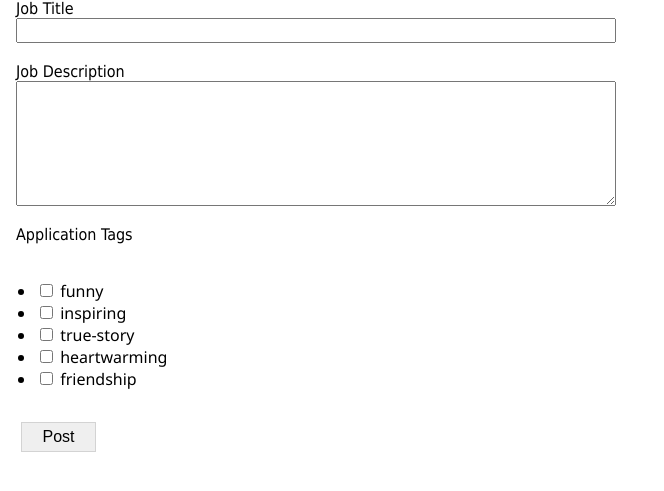
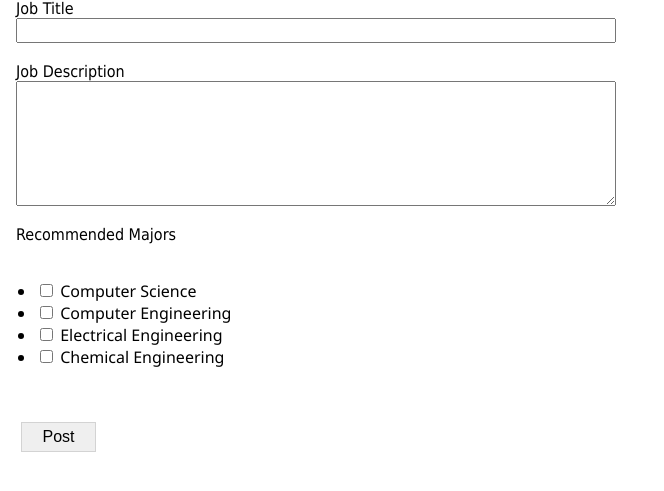
Before and after one commit to Reaganak40/Cpts322Old, a Flask app: template app/View/templates/create.html in a window 1280 px wide. Shown: the part 116-607 px from the top of the page, without its empty margins (0-664 px from the left). Run offline with Flask 2, Linux system fonts and the light colour scheme; the template is opened without the code that fills it: values that come from a table or form of the project are taken from there, others are empty; data comes from the database, SQL or seed files in the repository; some libraries are stand-ins or nearby versions.

Commit message:
Version 0.2.9 - Major database revisions. Faculty and Student now children of User. Tag realtionship has been made into a 'major' relationship with posts. Now current_user object type can be Faculty or Student

```diff
--- a/app/Controller/forms.py
+++ b/app/Controller/forms.py
@@ -6,11 +6,11 @@ from wtforms.validators import  DataRequired, Length
 from wtforms.widgets.core import Select
 from wtforms_sqlalchemy.fields import QuerySelectMultipleField
 from wtforms.widgets import ListWidget, CheckboxInput
-from app.Model.models import Post, Tag
+from app.Model.models import Post, Major
 
 
-def all_tags():
-    return Tag.query.all()
+def all_majors():
+    return Major.query.all()
 
 # ================================================================
 #   Name:           Post form
@@ -23,5 +23,5 @@ def all_tags():
 class PostForm(FlaskForm):
     title = StringField('Job Title', validators=[DataRequired()])
     body = TextAreaField("Job Description", [Length(min=0, max = 1500)])
-    tags = QuerySelectMultipleField( 'Application Tags', query_factory= all_tags, get_label= lambda t: t.get_name(), widget=ListWidget(prefix_label=False), option_widget=CheckboxInput() )
+    majors = QuerySelectMultipleField( 'Recommended Majors', query_factory= all_majors, get_label= lambda t: t.get_major_name(), widget=ListWidget(prefix_label=False), option_widget=CheckboxInput() )
     submit = SubmitField('Post')
--- a/app/Model/models.py
+++ b/app/Model/models.py
@@ -13,30 +13,27 @@ def load_user(id):
     return User.query.get(id)
 
 # ================================================================
-# Relationship: Every post can have multiple tags
+# Relationship: Every post can have multiple Majors
 # ================================================================
-postTags = db.Table('postTags',
+postMajors = db.Table('postMajors',
     db.Column('post_id', db.Integer, db.ForeignKey('post.id')),
-    db.Column('tag_id', db.Integer, db.ForeignKey('tag.id')))
+    db.Column('major_id', db.Integer, db.ForeignKey('major.id')))
 def __repr__(self):
-        return '<Post ID: {} , Tag Name: {}>'.format(self.post_id,self.tag_name)
+        return '<Post ID: {} , Major Name: {}>'.format(self.post_id,self.major_name)
 
 # ================================================================
 #   Name:           User Model
 #   Description:    Class Definition for User
-#   Last Changed:   11/11/21
+#   Last Changed:   11/12/21
 #   Changed By:     Reagan Kelley
-#   Change Details: Fixed is_student error
-#                   (was returning false for students)
+#   Change Details: Revised Database Model
 # ================================================================
 class User(UserMixin, db.Model):
     id = db.Column(db.Integer, primary_key = True)
     username = db.Column(db.String(64), unique = True, index = True)
     email = db.Column(db.String(120), unique = True, index = True)
     password_hash = db.Column(db.String(128))
-    posts = db.relationship('Post', backref='writer', lazy = 'dynamic')
-    user_type = db.Column(db.Integer, default = 0)  # default = 0 means Student
-
+    user_type = db.Column(db.Integer)
 
     def __repr__(self):
         return '<Username: {} - {};>'.format(self.id,self.username)
@@ -47,13 +44,39 @@ class User(UserMixin, db.Model):
     def check_password(self,password):
         return check_password_hash(self.password_hash, password)
 
+    def get_user_type(self):
+        if self.user_type == 0:
+            return 'Student'
+        return 'Faculty'
+
+# ================================================================
+#   Name:           Student Model
+#   Description:    Class Definition for Student (Child of User)
+#   Last Changed:   11/12/21
+#   Changed By:     Reagan Kelley
+#   Change Details: Initial Implementation of Student
+# ================================================================
+class Student(User):
+    wsu_id = db.Column(db.Integer, unique = True)
+
+    def __repr__(self):
+        return '<Username: {} - {}; Type: {}; Class-Object Code: 0>'.format(self.id,self.username, self.get_user_type())
+
+# ================================================================
+#   Name:           Faculty Model
+#   Description:    Class Definition for Faculty (Child of User)
+#   Last Changed:   11/12/21
+#   Changed By:     Reagan Kelley
+#   Change Details: Initial Implementation of Faculty
+# ================================================================
+class Faculty(User):
+    posts = db.relationship('Post', backref='writer', lazy = 'dynamic')
+
+    def __repr__(self):
+        return '<Username: {} - {}; Type: {}; Class-Object Code: 1>'.format(self.id,self.username, self.get_user_type())
+
     def get_user_posts(self):
         return self.posts
-
-    def is_student(self):
-        if self.user_type == 0:
-            return True
-        return False
 
 # ================================================================
 #   Name:           Post Model
@@ -69,26 +92,34 @@ class Post(db.Model):
     title = db.Column(db.String(150))
     body = db.Column(db.String(1500))
     timestamp = db.Column(db.DateTime, index=True, default=datetime.utcnow)
-    tags = db.relationship('Tag',
-        backref = db.backref('postTags', lazy='dynamic'),
-        secondary = postTags,
-        primaryjoin = (postTags.c.post_id == id),
+    majors = db.relationship('Major',
+        backref = db.backref('postMajors', lazy='dynamic'),
+        secondary = postMajors,
+        primaryjoin = (postMajors.c.post_id == id),
         lazy = 'dynamic'
     )
 
 
-    def get_tags(self):
-        return self.tags
+    def get_majors(self):
+        return self.majors
 # ================================================================
-#   Name:           Tag Model
-#   Description:    Class Definition for Tags
+#   Name:           Major Model
+#   Description:    Class Definition for Major (Tag)
 #   Last Changed:   11/12/21
 #   Changed By:     Reagan Kelley
 #   Change Details: Added get name function
 # ================================================================
-class Tag(db.Model):
+class Major(db.Model):
     id = db.Column(db.Integer, primary_key = True)
     name = db.Column(db.String(20))
 
-    def get_name(self):
+    def get_major_name(self):
         return self.name
+
+#
+#class ResearchField(Major):
+#    id = db.Column(db.Integer, primary_key = True)
+#    research_field_name = db.Column(db.String(20))
+#
+#    def get_research_field(self):
+#        return self.research_field_name
--- a/app/View/templates/_post.html
+++ b/app/View/templates/_post.html
@@ -43,9 +43,9 @@
     <tr>
         <td colspan="3" style = "text-align:left" valign="bottom">
             <br>
-            <!-- Print Post Tags -->
-            {% for tag in post.get_tags().all() %}
-                <span class= "posttags"></div>{{ tag.get_name() }} </span>
+            <!-- Print Major Tags -->
+            {% for major in post.get_majors().all() %}
+                <span class= "posttags"></div>{{ major.get_major_name() }} </span>
             {% endfor %}
             <div>
                 <!-- Prints Post Timestamp -->
--- a/app/View/templates/base.html
+++ b/app/View/templates/base.html
@@ -34,7 +34,7 @@
 
                 {% else %}
 
-                    {% if current_user.is_student() %}
+                    {% if current_user.get_user_type() == 'Student' %}
 
                     {% else %}
                         <td><a href="{{ url_for('routes.postposition') }}" class = "button"> New Post </a></td>
--- a/app/View/templates/create.html
+++ b/app/View/templates/create.html
@@ -43,8 +43,8 @@
         </div>
 
             <!--Displays the form item for the post's ` tags`.-->
-            {{ form.tags.label}}
-            {{ form.tags(class="formtags") }}<br><br><br><br>
+            {{ form.majors.label}}
+            {{ form.majors(class="formtags") }}<br><br><br><br>
 
             <!-- Submit Button -->
             {{ form.submit(class="button") }}
--- a/project.py
+++ b/project.py
@@ -1,5 +1,5 @@
 from app import create_app, db
-from app.Model.models import Post, Tag, postTags
+from app.Model.models import Post, Major, postMajors
 
 app = create_app()
 
@@ -13,10 +13,10 @@ app = create_app()
 @app.before_first_request
 def initDB(*args, **kwargs):
     db.create_all()
-    if Tag.query.count() == 0:
-         tags = ['funny','inspiring', 'true-story', 'heartwarming', 'friendship'] ##NEED TO: change tag names
-         for t in tags:
-             db.session.add(Tag(name=t))
+    if Major.query.count() == 0:
+         majors = ['Computer Science','Computer Engineering', 'Electrical Engineering', 'Chemical Engineering'] ##NEED TO: change tag names
+         for m in majors:
+             db.session.add(Major(name=m))
          db.session.commit()
 
 if __name__ == "__main__":
```
Also changed, not shown: app/Controller/auth_routes.py (+34 -21 lines), app/Controller/routes.py (+7 -6 lines), project.db.
